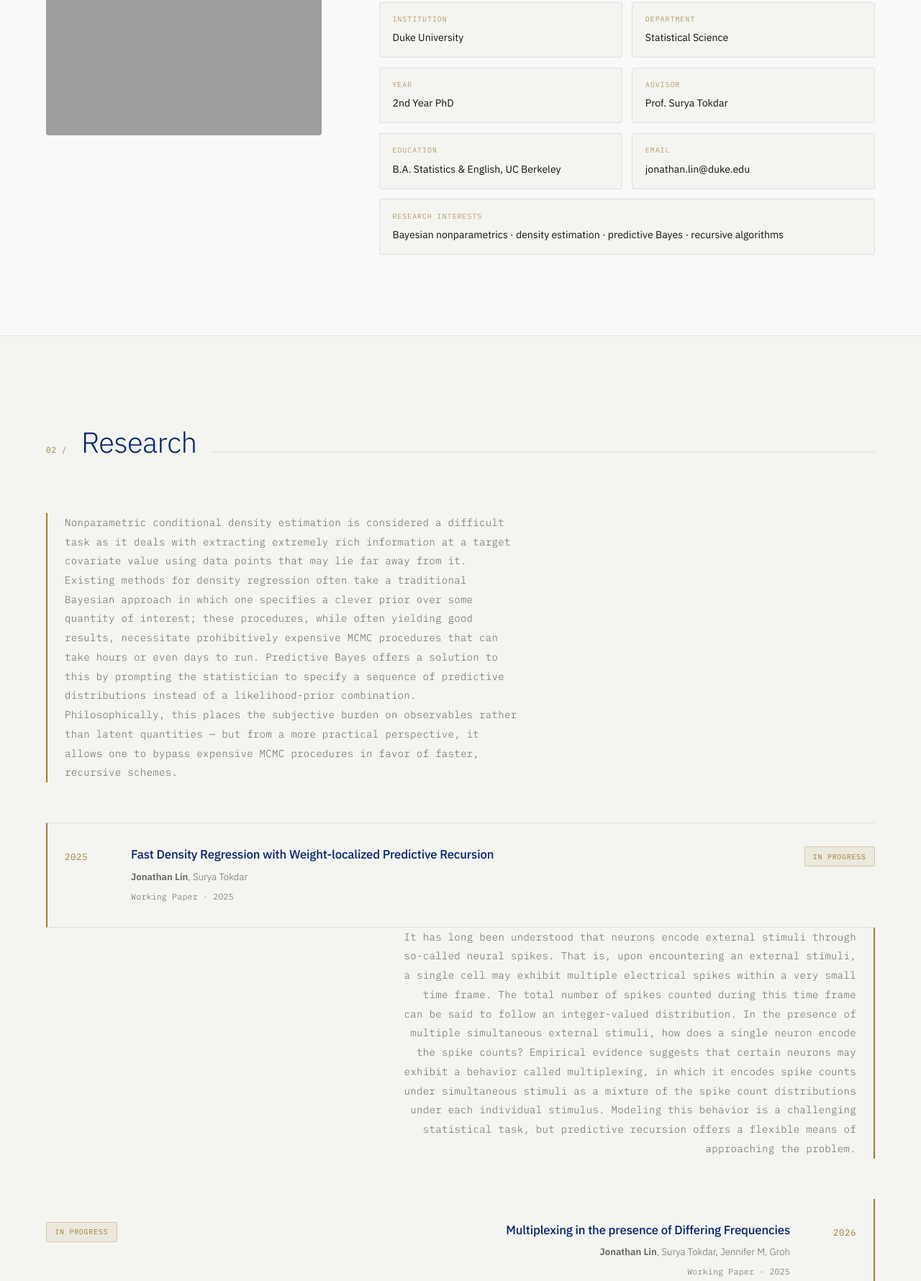
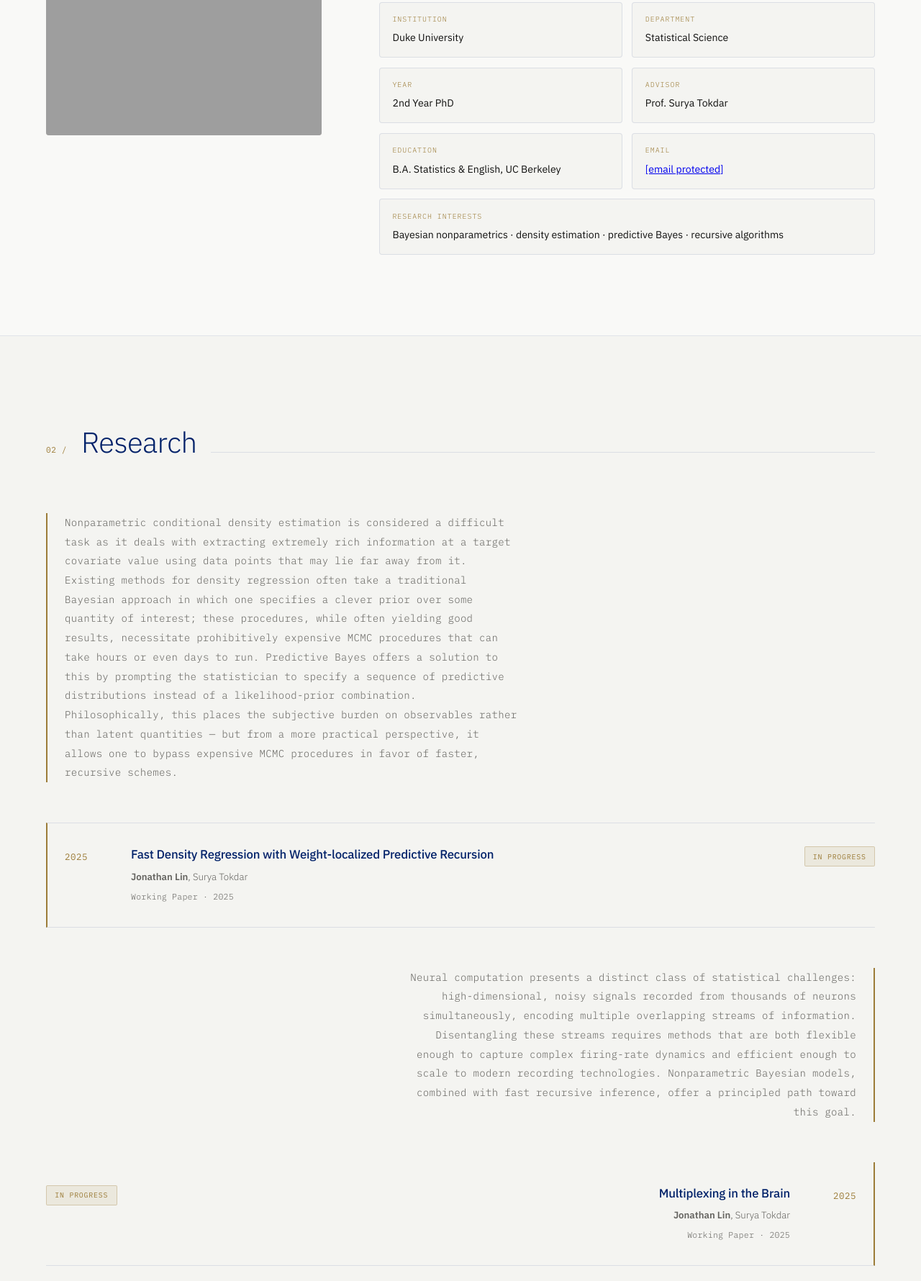
Before and after one commit to jlin900-pixel/jlin900-pixel.github.io, a plain HTML site: page index.html in a window 1280 px wide. Shown: the part 1369-3149 px from the top of the page at 72% size. Drawn offline with Linux system fonts and the light colour scheme; grey boxes are pictures that could not be loaded.

Commit message:
Update index.html

```diff
--- a/index.html
+++ b/index.html
@@ -416,6 +416,7 @@
     .research-intro-right {
       margin-left: auto;
       margin-right: 0;
+      margin-top: 3.5rem;
       padding-left: 0;
       padding-right: 1.5rem;
       border-left: none;
@@ -708,7 +709,7 @@
       <li><a href="#about">About</a></li>
       <li><a href="#research">Research</a></li>
       <li><a href="#teaching">Teaching</a></li>
-      <li><a href="mailto:jonathan.lin@duke.edu" class="btn btn-outline" style="padding:0.35rem 0.9rem; font-size:0.68rem;">Contact</a></li>
+      <li><a href="/cdn-cgi/l/email-protection#2a4045444b5e424b44044643446a4e5f414f044f4e5f" class="btn btn-outline" style="padding:0.35rem 0.9rem; font-size:0.68rem;">Contact</a></li>
     </ul>
   </nav>
 
@@ -734,7 +735,7 @@
       <div class="hero-links">
         <a href="#research" class="btn btn-primary">Research</a>
         <a href="cv.pdf" class="btn btn-outline">CV ↗</a>
-        <a href="mailto:jonathan.lin@duke.edu" class="btn btn-outline">Email</a>
+        <a href="/cdn-cgi/l/email-protection#244e4b4a45504c454a0a484d4a6440514f410a414051" class="btn btn-outline">Email</a>
         <a href="https://github.com/" class="btn btn-outline" target="_blank">GitHub ↗</a>
       </div>
     </div>
@@ -797,7 +798,7 @@
           </div>
           <div class="about-list-item">
             <div class="label">Email</div>
-            <div class="value">jonathan.lin@duke.edu</div>
+            <div class="value"><a href="/cdn-cgi/l/email-protection" class="__cf_email__" data-cfemail="ddb7b2b3bca9b5bcb3f3b1b4b39db9a8b6b8f3b8b9a8">[email&#160;protected]</a></div>
           </div>
           <div class="about-list-item" style="grid-column:1/-1;">
             <div class="label">Research Interests</div>
@@ -853,14 +854,12 @@
 
       <!-- INTRO 2 — RIGHT -->
       <p class="research-intro research-intro-right reveal">
-        It has long been understood that neurons encode external stimuli through so-called neural spikes. That is,
-        upon encountering an external stimuli, a single cell may exhibit multiple electrical spikes within a very small
-        time frame. The total number of spikes counted during this time frame can be said to follow an integer-valued
-        distribution. In the presence of multiple simultaneous external stimuli, how does a single neuron encode the spike counts?
-        Empirical evidence suggests that certain neurons may exhibit a behavior called multiplexing, in which it encodes
-        spike counts under simultaneous stimuli as a mixture of the spike count distributions under each individual stimulus.
-        Modeling this behavior is a challenging statistical task, but predictive recursion offers a flexible means of approaching the
-        problem.
+        Neural computation presents a distinct class of statistical challenges: high-dimensional,
+        noisy signals recorded from thousands of neurons simultaneously, encoding multiple
+        overlapping streams of information. Disentangling these streams requires methods that
+        are both flexible enough to capture complex firing-rate dynamics and efficient enough
+        to scale to modern recording technologies. Nonparametric Bayesian models, combined
+        with fast recursive inference, offer a principled path toward this goal.
       </p>
 
       <!-- PAPER 2 — RIGHT -->
@@ -869,17 +868,19 @@
           <span class="tag tag-wip">In Progress</span>
         </div>
         <div class="paper-info">
-          <h4>Multiplexing in the presence of Differing Frequencies</h4>
-          <div class="authors"><strong>Jonathan Lin</strong>, Surya Tokdar, Jennifer M. Groh</div>
+          <h4>Multiplexing in the Brain</h4>
+          <div class="authors"><strong>Jonathan Lin</strong>, Surya Tokdar</div>
           <div class="venue">Working Paper · 2025</div>
           <div class="abstract">
-            Experiments suggest that the spike count distribution of certain cells in the presence of multiple external stimuli (sounds) may
-            adapt with respect to the frequency of the sounds played. We propose using a weight-localized extension of predictive recursion to
-            model these spike count distributions. We then localize the so-called predictive recursion marginal likelihood to target covariate
-            values in order to perform model selection over individual frequency levels.
+            Neural circuits are known to encode multiple distinct signals simultaneously across
+            overlapping populations of neurons — a phenomenon termed multiplexing. We develop a
+            hierarchical Bayesian framework for decomposing such mixed neural signals, using
+            nonparametric priors over firing-rate functions to separate overlapping encodings
+            without strong parametric assumptions. The model is fitted via a fast recursive
+            algorithm and evaluated on synthetic and real electrophysiological recordings.
           </div>
         </div>
-        <div class="paper-year">2026</div>
+        <div class="paper-year">2025</div>
       </div>
 
     </div>
@@ -939,12 +940,12 @@
       <li><a href="#about">About</a></li>
       <li><a href="#research">Research</a></li>
       <li><a href="#teaching">Teaching</a></li>
-      <li><a href="mailto:jonathan.lin@duke.edu">Email</a></li>
+      <li><a href="/cdn-cgi/l/email-protection#076d686966736f6669296b6e694763726c6229626372">Email</a></li>
     </ul>
     <p class="footer-copy">© 2025 Jonathan Lin</p>
   </footer>
 
-  <script>
+  <script data-cfasync="false" src="/cdn-cgi/scripts/5c5dd728/cloudflare-static/email-decode.min.js"></script><script>
     // ── SCROLL REVEAL ──────────────────────────────────────────────
     const observer = new IntersectionObserver((entries) => {
       entries.forEach((entry) => {
@@ -972,7 +973,7 @@
     const navLinks = document.querySelectorAll('.nav-links a');
     const navObserver = new IntersectionObserver((entries) => {
       entries.forEach(entry => {
-        if (entry.isIntersecting) {
+                if (entry.isIntersecting) {
           navLinks.forEach(l => l.style.color = '');
           const a = document.querySelector(`.nav-links a[href="#${entry.target.id}"]`);
           if (a) a.style.color = 'var(--duke)';
@@ -985,3 +986,4 @@
 
 </body>
 </html>
+</html>
```
